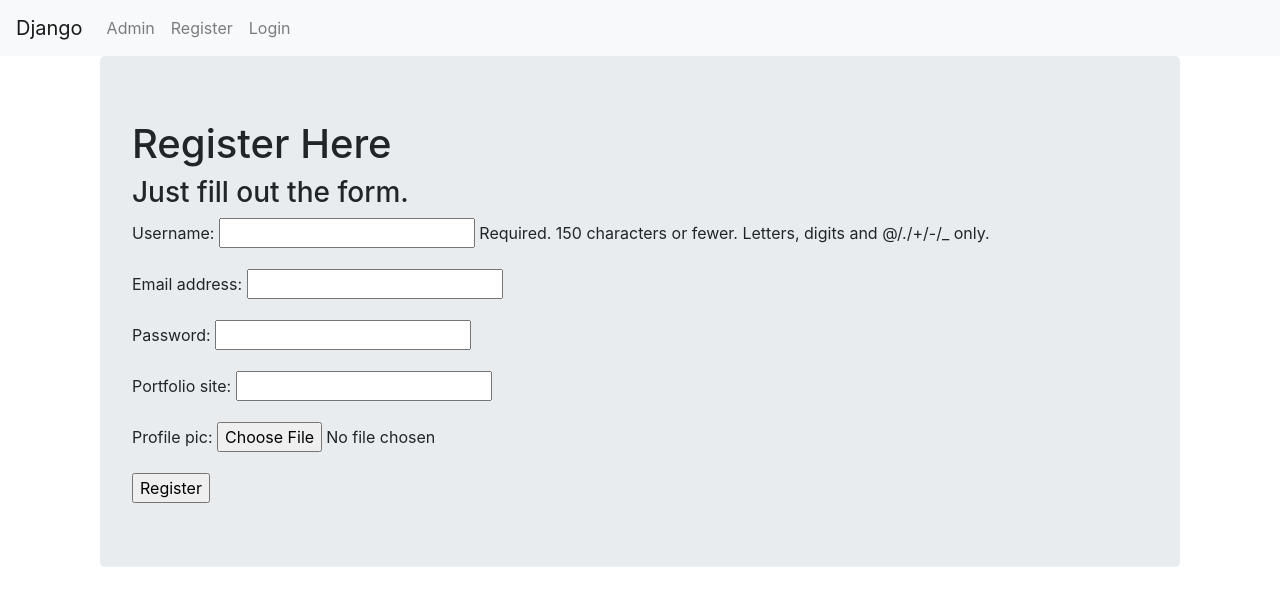
After one commit to wszczawinski/LearningDjango, a Django app: page /django_app/register/ in a window 1280 px wide. The commit adds this page. Shown: the top 606 px of the page. Run offline with Django 3.2, Linux system fonts and the light colour scheme; some libraries are stand-ins or nearby versions.

Commit message:
feat(userAuth): user models, forms, login, registration

```diff
--- a/django_app/admin.py
+++ b/django_app/admin.py
@@ -1,5 +1,5 @@
 from django.contrib import admin
-from .models import User
+from .models import UserProfileInfo, User
 
 # Register your models here.
-admin.site.register(User)
+admin.site.register(UserProfileInfo)
--- a/django_app/forms.py
+++ b/django_app/forms.py
@@ -1,8 +1,23 @@
 from django import forms
-from django_app.models import User
+from django.contrib.auth.models import User
+from .models import UserProfileInfo
 
 
 class NewUserForm(forms.ModelForm):
-    class Meta():
+    class Meta:
         model = User
-        fields = '__all__'
+        fields = "__all__"
+
+
+class UserForm(forms.ModelForm):
+    password = forms.CharField(widget=forms.PasswordInput())
+
+    class Meta:
+        model = User
+        fields = ("username", "email", "password")
+
+
+class UserProfileInfoForm(forms.ModelForm):
+    class Meta:
+        model = UserProfileInfo
+        fields = ("portfolio_site", "profile_pic")
--- a/django_app/models.py
+++ b/django_app/models.py
@@ -1,7 +1,19 @@
 from django.db import models
 
+from django.contrib.auth.models import User
+
 # Create your models here.
-class User(models.Model):
-    first_name = models.CharField(max_length=128)
-    last_name = models.CharField(max_length=128)
-    email = models.EmailField(max_length=264, unique=True)
+class UserProfileInfo(models.Model):
+
+    # Create relationship (don't inherit from User!)
+    user = models.OneToOneField(User, on_delete=models.CASCADE)
+
+    # Add any additional attributes you want
+    portfolio_site = models.URLField(blank=True)
+    # pip install pillow to use this!
+    # Optional: pip install pillow --global-option="build_ext" --global-option="--disable-jpeg"
+    profile_pic = models.ImageField(upload_to="django_app/profile_pics", blank=True)
+
+    def __str__(self):
+        # Built-in attribute of django.contrib.auth.models.User !
+        return self.user.username
--- a/django_app/urls.py
+++ b/django_app/urls.py
@@ -1,10 +1,11 @@
 from django.urls import path
-from django_app import views
+from . import views
 
-# setting namespace
+# setting namespace (template url)
 app_name = "django_app"
 
 urlpatterns = [
     path("", views.index, name="index"),
-    path("users/", views.users, name="users"),
+    path("register/", views.register, name="register"),
+    path("user_login/", views.user_login, name="user_login"),
 ]
--- a/django_app/views.py
+++ b/django_app/views.py
@@ -1,22 +1,125 @@
 from django.shortcuts import render
-from django_app.forms import NewUserForm
+from .forms import UserForm, UserProfileInfoForm
+
+# Extra Imports for the Login and Logout Capabilities
+from django.contrib.auth import authenticate, login, logout
+from django.http import HttpResponseRedirect, HttpResponse
+from django.urls import reverse
+from django.contrib.auth.decorators import login_required
 
 # Create your views here.
-
-
 def index(request):
     return render(request, "django_app/index.html")
 
 
-def users(request):
-    form = NewUserForm()
+@login_required
+def special(request):
+    # Remember to also set login url in settings.py!
+    # LOGIN_URL = '/django_app/user_login/'
+    return HttpResponse("You are logged in. Nice!")
+
+
+@login_required
+def user_logout(request):
+    # Log out the user.
+    logout(request)
+    # Return to homepage.
+    return HttpResponseRedirect(reverse("index"))
+
+
+def register(request):
+
+    registered = False
+
     if request.method == "POST":
-        form = NewUserForm(request.POST)
 
-        if form.is_valid():
-            form.save(commit=True)
-            return index(request)
+        # Get info from "both" forms
+        # It appears as one form to the user on the .html page
+        user_form = UserForm(data=request.POST)
+        profile_form = UserProfileInfoForm(data=request.POST)
+
+        # Check to see both forms are valid
+        if user_form.is_valid() and profile_form.is_valid():
+
+            # Save User Form to Database
+            user = user_form.save()
+
+            # Hash the password
+            user.set_password(user.password)
+
+            # Update with Hashed password
+            user.save()
+
+            # Now we deal with the extra info!
+
+            # Can't commit yet because we still need to manipulate
+            profile = profile_form.save(commit=False)
+
+            # Set One to One relationship between
+            # UserForm and UserProfileInfoForm
+            profile.user = user
+
+            # Check if they provided a profile picture
+            if "profile_pic" in request.FILES:
+                print("found it")
+                # If yes, then grab it from the POST form reply
+                profile.profile_pic = request.FILES["profile_pic"]
+
+            # Now save model
+            profile.save()
+
+            # Registration Successful!
+            registered = True
 
         else:
-            print("Error form invalid")
-    return render(request, "django_app/users.html", {"form": form})
+            # One of the forms was invalid if this else gets called.
+            print(user_form.errors, profile_form.errors)
+
+    else:
+        # Was not an HTTP post so we just render the forms as blank.
+        user_form = UserForm()
+        profile_form = UserProfileInfoForm()
+
+    # This is the render and context dictionary to feed
+    # back to the registration.html file page.
+    return render(
+        request,
+        "django_app/registration.html",
+        {
+            "user_form": user_form,
+            "profile_form": profile_form,
+            "registered": registered,
+        },
+    )
+
+
+def user_login(request):
+
+    if request.method == "POST":
+        # First get the username and password supplied
+        username = request.POST.get("username")
+        password = request.POST.get("password")
+
+        # Django's built-in authentication function:
+        user = authenticate(username=username, password=password)
+
+        # If we have a user
+        if user:
+            # Check it the account is active
+            if user.is_active:
+                # Log the user in.
+                login(request, user)
+                # Send the user back to some page.
+                # In this case their homepage.
+                return HttpResponseRedirect(reverse("index"))
+            else:
+                # If account is not active:
+                return HttpResponse("Your account is not active.")
+        else:
+            print("Someone tried to login and failed.")
+            print("They used username: {} and password: {}".format(username, password))
+            return HttpResponse("Invalid login details supplied.")
+
+    else:
+        # Nothing has been provided for username or password.
+        return render(request, "django_app/login.html", {})
--- a/django_project/urls.py
+++ b/django_project/urls.py
@@ -18,7 +18,9 @@ from django.urls import path, include
 from django_app import views
 
 urlpatterns = [
-    path("", include("django_app.urls")),
+    path('', views.index,name='index'),
     path("admin/", admin.site.urls),
     path("django_app/", include("django_app.urls")),
+    path('logout/', views.user_logout, name='logout'),
+    path('special/', views.special,name='special'),
 ]
--- a/templates/django_app/base.html
+++ b/templates/django_app/base.html
@@ -28,7 +28,7 @@
   </head>
   <body>
     <nav class="navbar navbar-expand-lg navbar-light bg-light">
-      <a class="navbar-brand" href="{% url 'django_app:index' %}">Brand</a>
+      <a class="navbar-brand" href="{% url 'django_app:index' %}">Django</a>
       <button
         class="navbar-toggler"
         type="button"
@@ -46,15 +46,26 @@
             <a class="nav-link" href="{% url 'admin:index' %}">Admin</a>
           </li>
           <li class="nav-item">
-            <a class="nav-link" href="{% url 'django_app:users' %}">Users</a>
+            <a class="nav-link" href="{% url 'django_app:register' %}">Register</a>
           </li>
+
+          {# Some logic on what to display for last item#}
+          {% if user.is_authenticated %}
+          <li class="nav-item">
+            <a class="nav-link" href="{% url 'logout' %}">Logout</a>
+          </li>
+          {% else %}
+          <li class="nav-item">
+            <a class="nav-link" href="{% url 'django_app:user_login' %}">Login</a>
+          </li>
+          {% endif %}
         </ul>
       </div>
     </nav>
     <div class="container">
-      {% block body_block %}
+    {% block body_block %}
+    {% endblock %}
 
-      {% endblock %}
     </div>
   </body>
 </html>
--- /dev/null
+++ b/templates/django_app/registration.html
@@ -0,0 +1,27 @@
+{% extends "django_app/base.html" %}
+
+{% block body_block%}
+
+<div class="container">
+  <div class="jumbotron">
+
+    {% if registered %}
+    <h1>Thank you for registering!</h1>
+    {% else %}
+    <h1>Register Here</h1>
+    <h3>Just fill out the form.</h3>
+
+    <form enctype="multipart/form-data" method="POST">
+      {% csrf_token %}
+      {{ user_form.as_p }}
+      {{ profile_form.as_p }}
+
+      <input type="submit" name="" value="Register" />
+    </form>
+
+    {% endif %}
+
+  </div>
+</div>
+
+{% endblock %}
```
Also changed, not shown: django_project/settings.py (+21 -1 lines), templates/django_app/index.html (+15 -9 lines), templates/django_app/login.html (added, +25 -0 lines), db.sqlite3, django_app/migrations/0002_auto_20200827_1900.py (added), django_app/migrations/0003_auto_20200827_2003.py (added).
